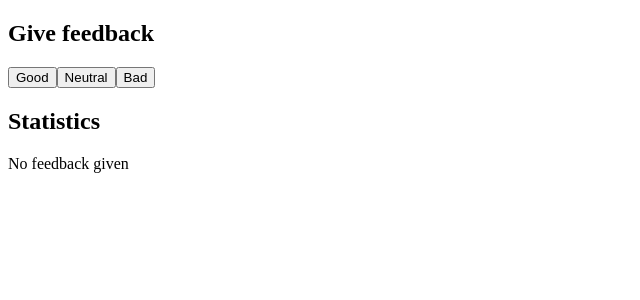
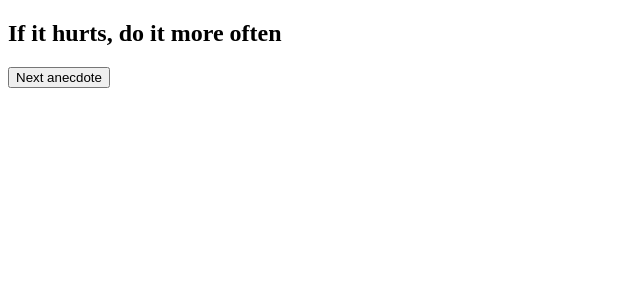
Before and after one commit to franciscobonand/fullstackOpen-2021, a React (Create React App) app in the folder part1/: page / in a window 1280 px wide. Shown: the top 300 px of the page, without its empty margins (0-640 px from the left). Built offline with nearby package versions, Linux system fonts and the light colour scheme.

Commit message:
Part 1 - Exercise 1.12

```diff
--- a/part1/src/App.js
+++ b/part1/src/App.js
@@ -6,59 +6,28 @@
   </button>
 )
 
-const Stat = ({text, value}) => (
-  <tr>
-    <th>{text}</th>
-    <th>{value}</th>
-  </tr>
-)
+const App = () => {
+  const anecdotes = [
+    'If it hurts, do it more often',
+    'Adding manpower to a late software project makes it later!',
+    'The first 90 percent of the code accounts for the first 90 percent of the development time...The remaining 10 percent of the code accounts for the other 90 percent of the development time.',
+    'Any fool can write code that a computer can understand. Good programmers write code that humans can understand.',
+    'Premature optimization is the root of all evil.',
+    'Debugging is twice as hard as writing the code in the first place. Therefore, if you write the code as cleverly as possible, you are, by definition, not smart enough to debug it.'
+  ]
 
-const Statistics = ({good, neutral, bad}) => {
-  const totalVotes = good + neutral + bad
-  if(totalVotes > 0) {
-    const avg = (good - bad)/totalVotes
-    const positive = (good/totalVotes) * 100
+  const [selected, setSelected] = useState(0)
 
-    return (
-      <table>
-        <tbody>
-          <Stat text={"Good"} value={good}/>
-          <Stat text={"Neutral"} value={neutral}/>
-          <Stat text={"Bad"} value={bad}/>
-          <Stat text={"All"} value={totalVotes}/>
-          <Stat text={"Average"} value={avg}/>
-          <Stat text={"Positive"} value={(positive).toString() + " %"}/>
-        </tbody>
-      </table>
-    )
-  }
+  const random = (max) =>  Math.floor(Math.random() * max)
 
-  return <>No feedback given</>
-}
-
-const App = () => {
-  // save clicks of each button to its own state
-  const [good, setGood] = useState(0)
-  const [neutral, setNeutral] = useState(0)
-  const [bad, setBad] = useState(0)
-
+  console.log()
   return (
     <>
-      <h2>Give feedback</h2>
+      <h2>{anecdotes[selected]}</h2>
       <Button
-        handleClick={() => setGood(good + 1)}
-        text={"Good"}
+        handleClick={() => setSelected(random(anecdotes.length))}
+        text={"Next anecdote"}
       />
-      <Button
-        handleClick={() => setNeutral(neutral + 1)}
-        text={"Neutral"}
-      />
-      <Button
-        handleClick={() => setBad(bad + 1)}
-        text={"Bad"}
-      />
-      <h2>Statistics</h2>
-      <Statistics good={good} neutral={neutral} bad={bad}/>
     </>
   )
 }
```
